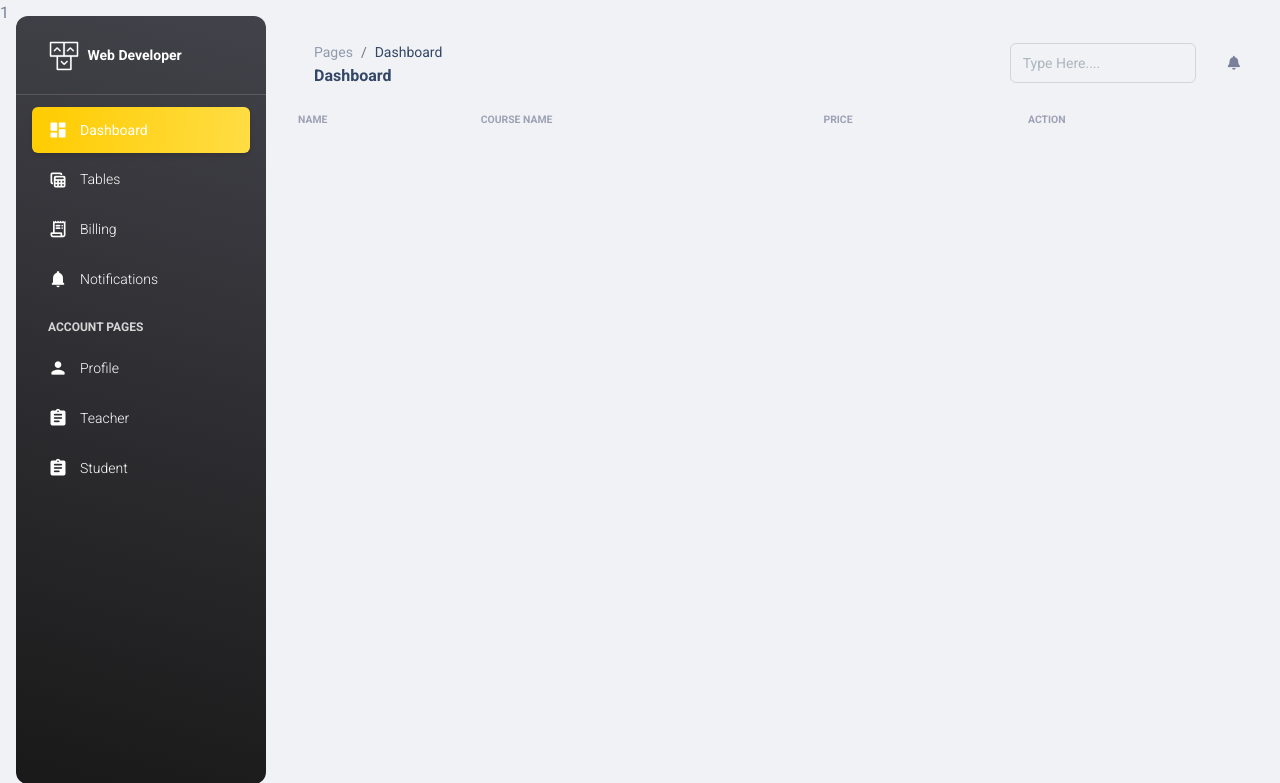
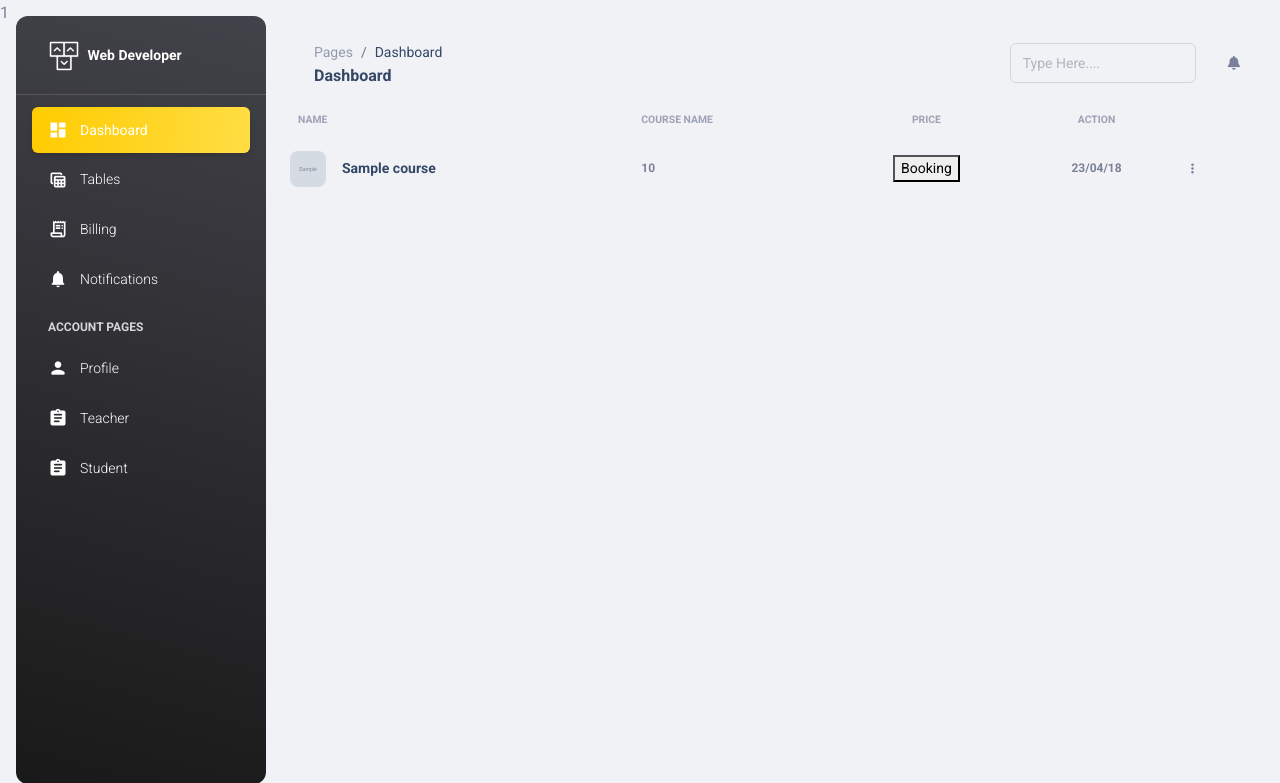
Before and after one commit to myteammember/course-booking-sys, a PHP site: page /home.php in a window 1280 px wide; the page is wider, and only the part inside the window is pictured. Shown: the top 783 px of that part. Run offline with PHP 8.4, Linux system fonts and the light colour scheme; the visitor is signed in with stand-in values (Sample User, id 1); tables that the repository leaves empty or names only in its code hold one stand-in row (values such as "Sample post"); grey boxes marked "Sample" are stand-in pictures; data that the repository does not hold is empty; some libraries are stand-ins or nearby versions.

Commit message:
write function php (while)
add

```diff
--- a/student/home.php
+++ b/student/home.php
@@ -1,4 +1,5 @@
 <?php
+include_once("include/db.php");
 session_start();
 if(!isset($_SESSION['done'])){
   echo "<script>alert('PLease login');
@@ -6,6 +7,9 @@ if(!isset($_SESSION['done'])){
 }
 
 echo $_SESSION['admin_id'];
+
+$qry="SELECT*FROM course";
+$result = mysqli_query($conn,$qry);
 
 ?>
 <!DOCTYPE html>
@@ -229,19 +233,18 @@ echo $_SESSION['admin_id'];
                       <td>
                         <div class="d-flex px-2 py-1">
                           <div>
-                            <img src="<?=$row['teacher_image'] ?>" class="avatar avatar-sm me-3 border-radius-lg" alt="user1">
+                            <img src="<?=$row['c_image'] ?>" class="avatar avatar-sm me-3 border-radius-lg" alt="user1">
                           </div>
                           <div class="d-flex flex-column justify-content-center">
-                            <h6 class="mb-0 text-sm"><?=$row['teacher_name'] ?></h6>
-                            <p class="text-xs text-secondary mb-0"><?=$row['teacher_email'] ?></p>
+                            <h6 class="mb-0 text-sm"><?=$row['co_name'] ?></h6>
                           </div>
                         </div>
                       </td>
                       <td>
-                        <p class="text-xs font-weight-bold mb-0"><?=$row['teacher_gender'] ?></p>
+                        <p class="text-xs font-weight-bold mb-0"><?=$row['c_price'] ?></p>
                       </td>
                       <td class="align-middle text-center text-sm">
-                        <span class="badge badge-sm bg-gradient-success"><?=$row['t_status'] ?></span>
+                        <button>Booking</button>
                       </td>
                       <td class="align-middle text-center">
                         <span class="text-secondary text-xs font-weight-bold">23/04/18</span>
```
